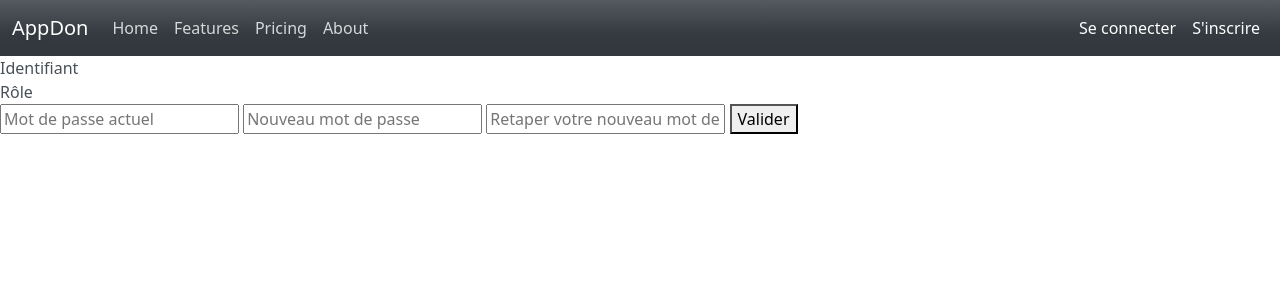
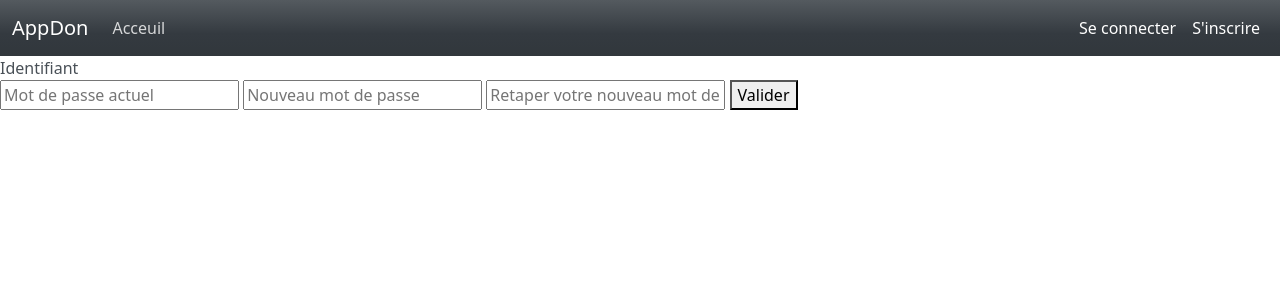
Before and after one commit to LeviWebert/tp2_app_don_levi, a Symfony app: template templates/user/profil.html.twig in a window 1280 px wide. Shown: the top 300 px of the page. Run offline with Twig, Linux system fonts and the light colour scheme; the template is opened without the code that fills it, so the values that code supplies are empty; some libraries are stand-ins or nearby versions.

Commit message:
Push finale

```diff
--- a/templates/_parts/barnav.html.twig
+++ b/templates/_parts/barnav.html.twig
@@ -7,11 +7,11 @@
         <div class="collapse navbar-collapse" id="navbarColor02">
             <ul class="navbar-nav me-auto">
                 <li class="nav-item active">
-                    <a class="nav-link" href="{{ path('app_home') }}">Home
+                    <a class="nav-link" href="{{ path('app_home') }}">Acceuil
                         <span class="visually-hidden">(current)</span>
                     </a>
                 </li>
-                <li class="nav-item">
+                {#<li class="nav-item">
                     <a class="nav-link" href="#">Features</a>
                 </li>
                 <li class="nav-item">
@@ -19,7 +19,7 @@
                 </li>
                 <li class="nav-item">
                     <a class="nav-link" href="#">About</a>
-                </li>
+                </li>#}
             </ul>
             <div class="d-flex nav" id="connexion">
                 <ul class="navbar-nav me-auto">
--- /dev/null
+++ b/templates/front/campagne/_form2.html.twig
@@ -0,0 +1,4 @@
+{{ form_start(form) }}
+    {{ form_widget(form) }}
+    <button class="btn">{{ button_label|default('Save') }}</button>
+{{ form_end(form) }}
--- a/templates/front/campagne/promesseCampagne.html.twig
+++ b/templates/front/campagne/promesseCampagne.html.twig
@@ -1,6 +1,6 @@
 {% block body %}
 
-    <a href="{{ path('app_promesse_de_don_new') }}"><button type="button" class="btn btn-outline-success">Faire un don</button></a>
+    <a href="{{ path('app_promesse_de_don_campagne_new', {'id':campagne.id}) }}"><button type="button" class="btn btn-outline-success">Faire un don</button></a>
     <h1>Promesse de don de la campagne {{ campagne.name }}</h1>
 
     <table class="table">
@@ -33,7 +33,7 @@
             </tr>
         {% else %}
             <tr>
-                <td colspan="8">no records found</td>
+                <td colspan="8">Pas de campagne en cours</td>
             </tr>
         {% endfor %}
         </tbody>
--- a/templates/user/profil.html.twig
+++ b/templates/user/profil.html.twig
@@ -7,10 +7,6 @@
         <label for="">Identifiant</label>
         <div class="userData">
             {{ user.email }}
-        </div>
-        <label for="">Rôle</label>
-        <div class="userData">
-            {{ user.roles }}
         </div>
         <form action="{{ path('app_user_profil', { 'id': user.id}) }}" method="post">
             {% if error %}
```
Also changed, not shown: templates/front/campagne/newPromesse.html.twig (added, +11 -0 lines), README.md (added), 2 other files.
